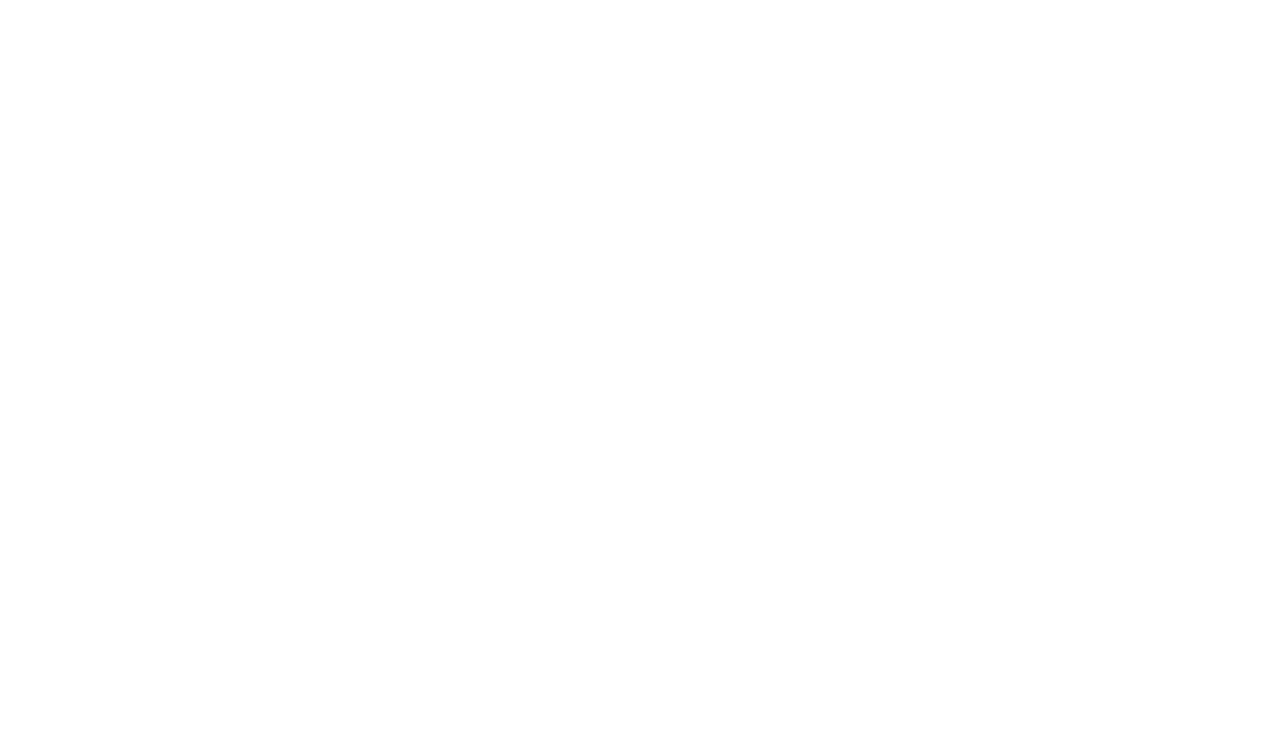
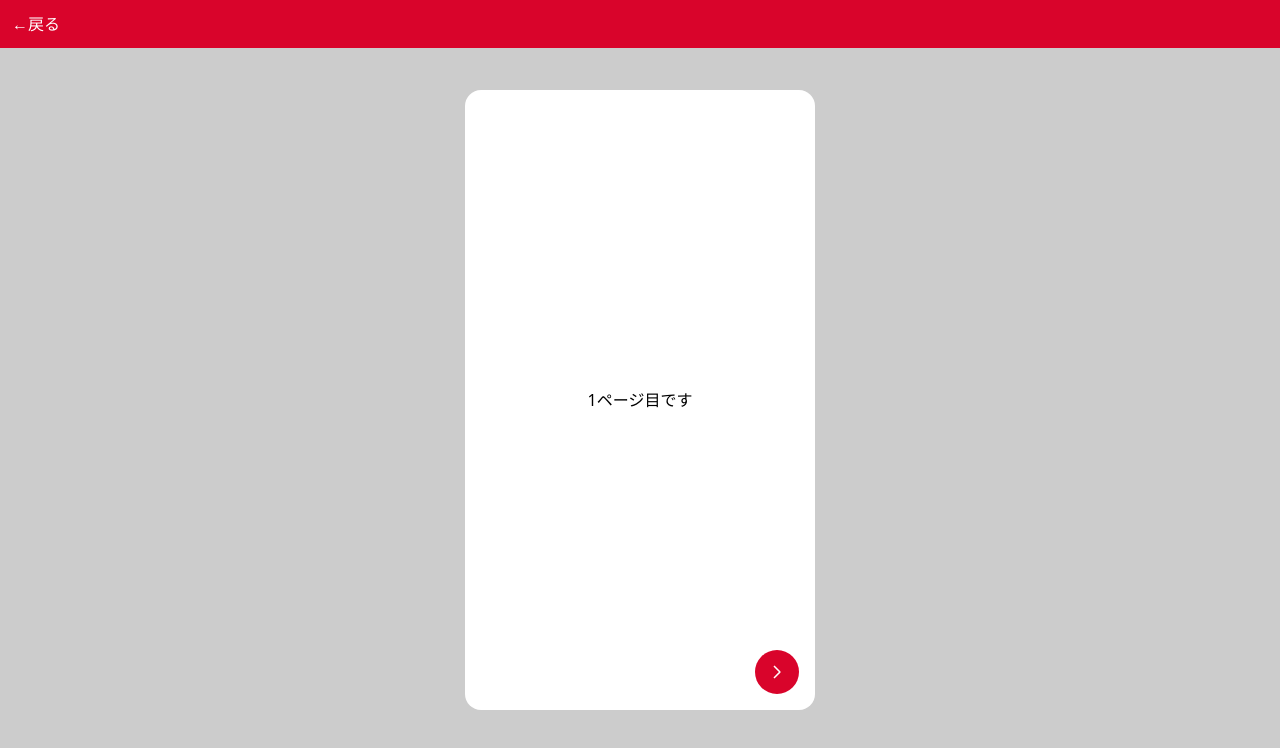
Before and after one commit to Gran-App-Vantan/vanx-frontend, a Next.js app in the folder vanx-app/: page /rule-book in a window 1280 px wide. Shown: the top 748 px of the page. Built offline with nearby package versions, Linux system fonts and the light colour scheme.

Commit message:
ルールブックページのルールのコンテンツ以外を実装

```diff
--- a/vanx-app/app/rule-book/page.tsx
+++ b/vanx-app/app/rule-book/page.tsx
@@ -1,3 +1,58 @@
+"use client";
+
+import { useState } from "react";
+import { ReturnButton } from "@/components/shared";
+import { Modal } from "@/components/shared";
+import { LessThanIcon } from "@/components/shared/icons";
+
 export default function RuleBook() {
-  return <>{/* ルールブックページ */}</>;
+  const [isOpen, setIsOpen] = useState(true);
+  const [page, setPage] = useState(1);
+
+  console.log(page, "page");
+
+  return (
+    <main>
+      <div className="fixed top-0 left-0 w-screen z-50">
+        <ReturnButton />
+      </div>
+      <div>
+        <Modal
+          size="rule-book"
+          openModal={isOpen}
+          onClose={() => setIsOpen(true)} // モーダルを閉じないようにする
+        >
+          <div className="relative w-full h-full flex flex-col justify-center items-center">
+            <h1>{page}ページ目です</h1>
+            <div
+              className={`
+                absolute bottom-0 flex w-full
+                ${page === 1
+                  ? "justify-end"
+                  : "justify-between"
+                }
+              `}
+            >
+              {page > 1 && (
+                <button
+                  className="flex justify-center items-center w-11 h-11 bg-accent rounded-full"
+                  onClick={() => setPage(page - 1)}
+                >
+                  <LessThanIcon className="rotate-180" />
+                </button>
+              )}
+              {page < 4 && ( // ここでページ数の上限を設定
+                <button
+                  className="flex justify-center items-center w-11 h-11 bg-accent rounded-full"
+                  onClick={() => setPage(page + 1)}
+                >
+                  <LessThanIcon />
+                </button>
+              )}
+            </div>
+          </div>
+        </Modal>
+      </div>
+    </main>
+  );
 }
```
